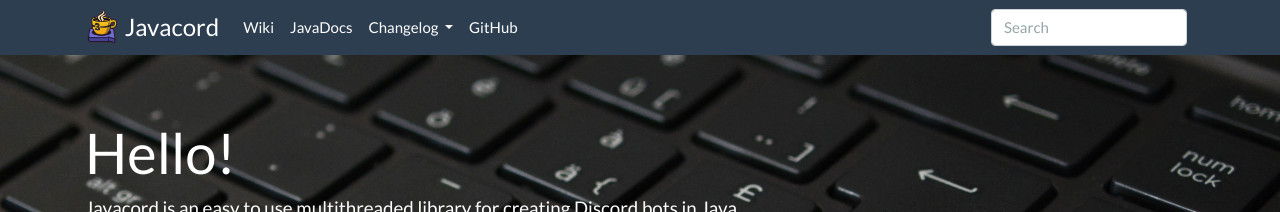
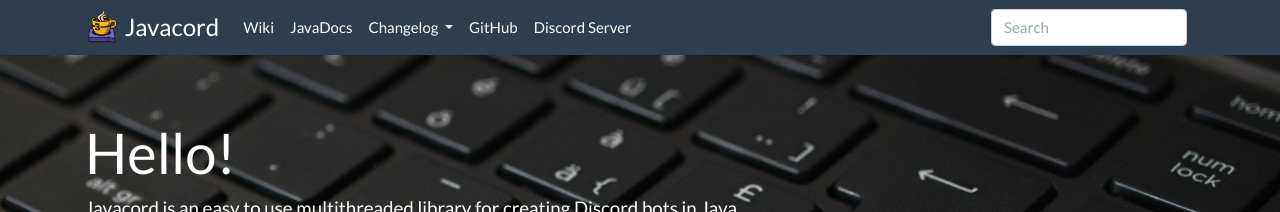
Before and after one commit to Vampire/javacord.github.io, a Jekyll site: the page built from index.html, in a window 1280 px wide. Shown: the top 212 px of the page. Built offline with Jekyll 4.4.1, drawn with Linux system fonts in a browser that asks for light colours; nearby versions of some CDN libraries.

Commit message:
Added invite link to the Discord server

```diff
--- a/_includes/navbar.html
+++ b/_includes/navbar.html
@@ -27,6 +27,9 @@
                 <li class="nav-item">
                     <a class="nav-link" href="https://github.com/Javacord/Javacord">GitHub</a>
                 </li>
+                <li class="nav-item">
+                    <a class="nav-link" href="https://discordapp.com/invite/0qJ2jjyneLEgG7y3" target="_blank">Discord Server</a>
+                </li>
             </ul>
 
             <form class="form-inline my-2 my-lg-0 dropdown">
```
